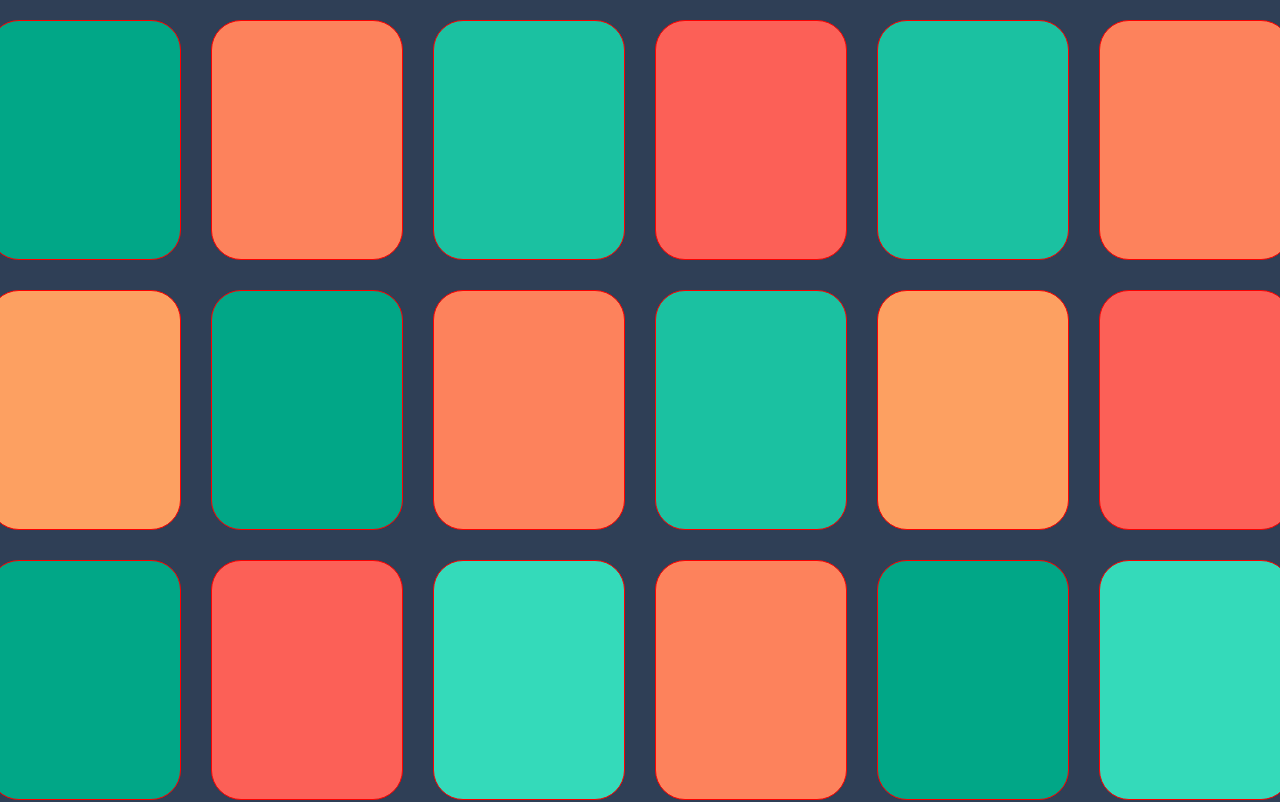
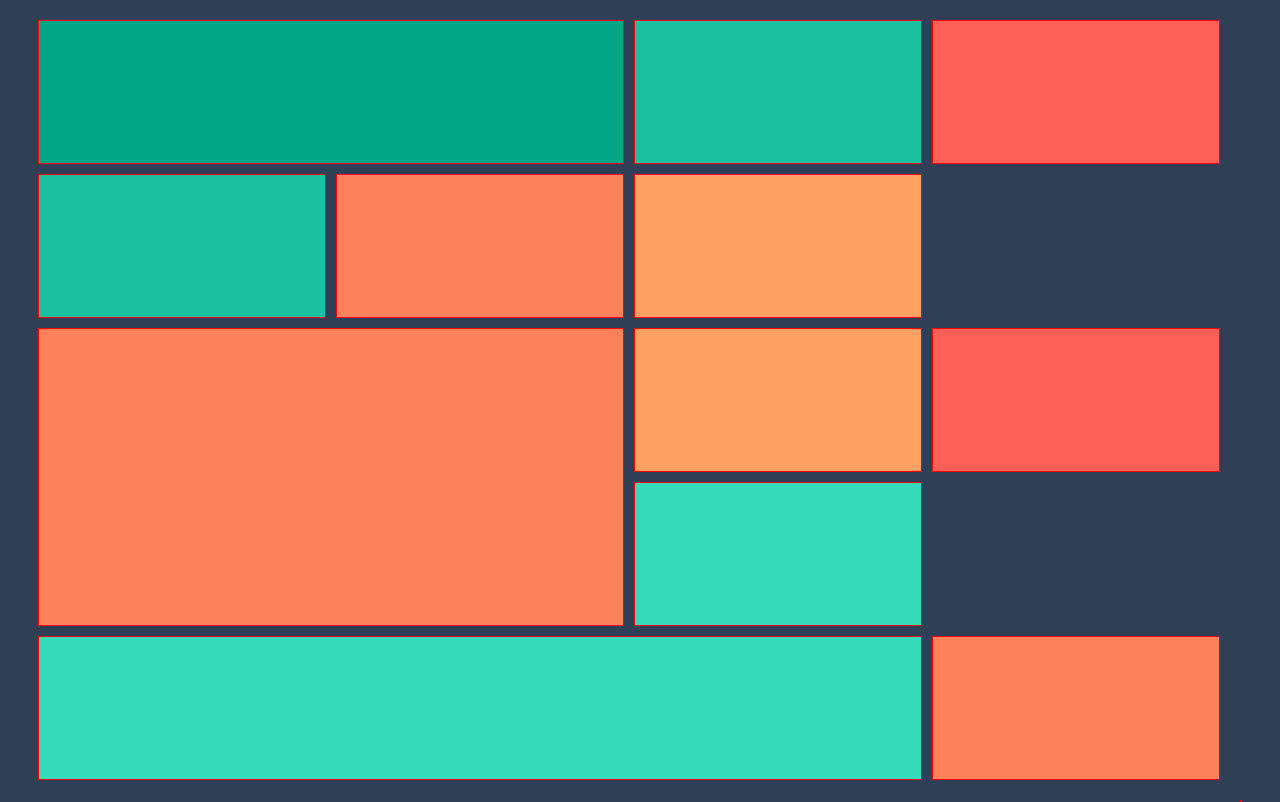
Before and after one commit to erwindevdesign/gridTemplates, a plain HTML site: page index.html in a window 1280 px wide. Drawn offline with Linux system fonts and the light colour scheme.

Commit message:
girid-area 4x5

```diff
--- a/assets/css/style.css
+++ b/assets/css/style.css
@@ -13,21 +13,20 @@ html{
 
 .content{
     display: grid;
-    grid-template-columns: 15vw 15vw 15vw 15vw 15vw 15vw;
-    grid-template-rows: 30vh 30vh 30vh;
+    grid-template-columns: 22.5vw 22.5vw 22.5vw 22.5vw ;
+    grid-template-rows: 18vh 18vh 18vh 18vh 18vh;
     grid-template-areas:
-    "one two three four five six"
-    "seven eight nine ten eleven twelve"
-    "thirteen fourteen fifteen sixteen seventeen eighteen";
+    "one one three four"
+    "five six seven ."
+    "nine nine eleven twelve"
+    "nine nine fifteen ."
+    "eighteen eighteen eighteen two";
     place-content: center;
     margin-top: 2.5vh;
-    gap: 3rem;
+    gap: 1rem;
 
 }
 
-section{
-    border-radius: 3rem;
-}
 
 .one{
     background-color: #01A787;
```
